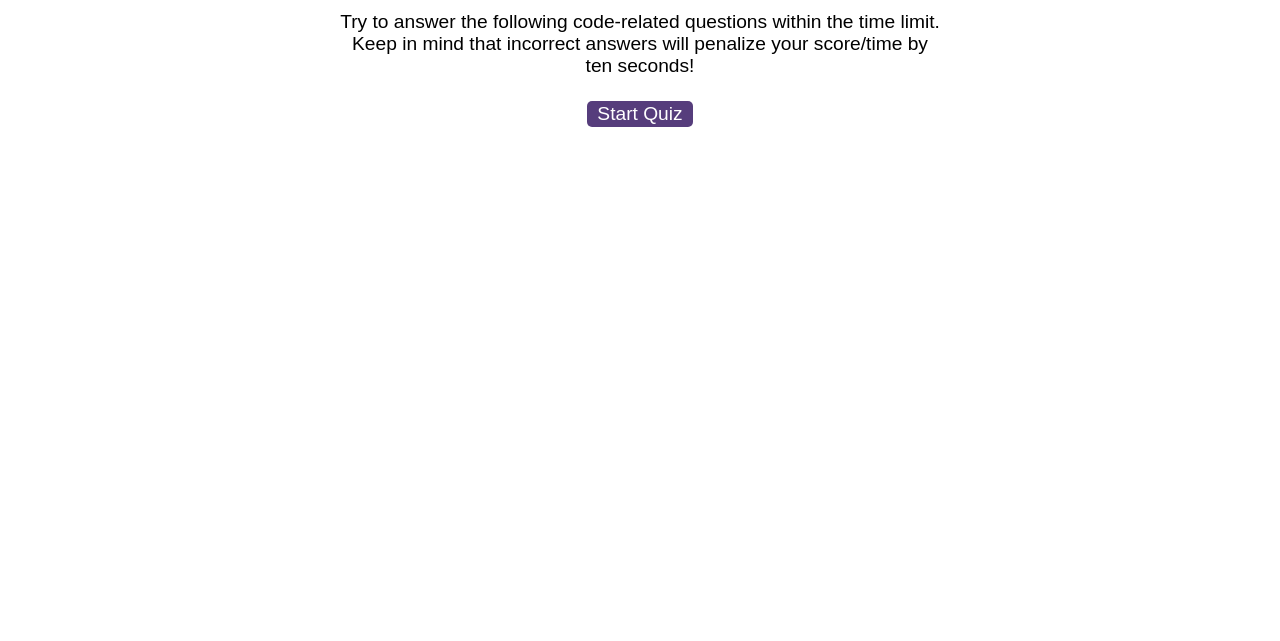
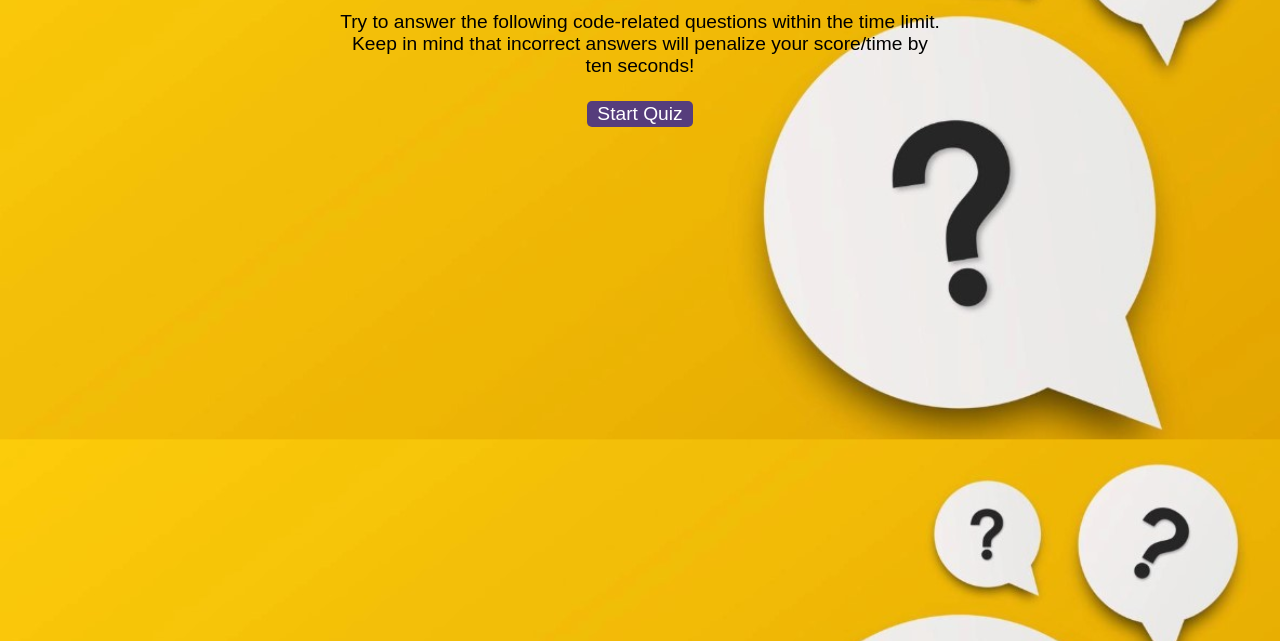
Before and after one commit to brooksy236/Code-Quiz, a plain HTML site: page index.html in a window 1280 px wide. Shown: the part 159-800 px from the top of the page. Drawn offline with Linux system fonts and the light colour scheme.

Commit message:
added background picture

```diff
--- a/assets/css/styles.css
+++ b/assets/css/styles.css
@@ -86,3 +86,8 @@ li:nth-child(odd) {
   top: 10px;
   right: 10px;
 }
+
+.background {
+  background-image: url(../yellowbackground.jpeg);
+  background-size: cover;
+  }
--- a/index.html
+++ b/index.html
@@ -9,7 +9,7 @@
     <link rel="stylesheet" href="./assets/css/styles.css" />
   </head>
 
-  <body>
+  <body class="background">
     <div class="scores"><a href="highscores.html">View Highscores</a></div>
 
     <div class="timer">Time: <span id="time">0</span></div>
```
Also changed, not shown: assets/yellowbackground.jpeg (added).
